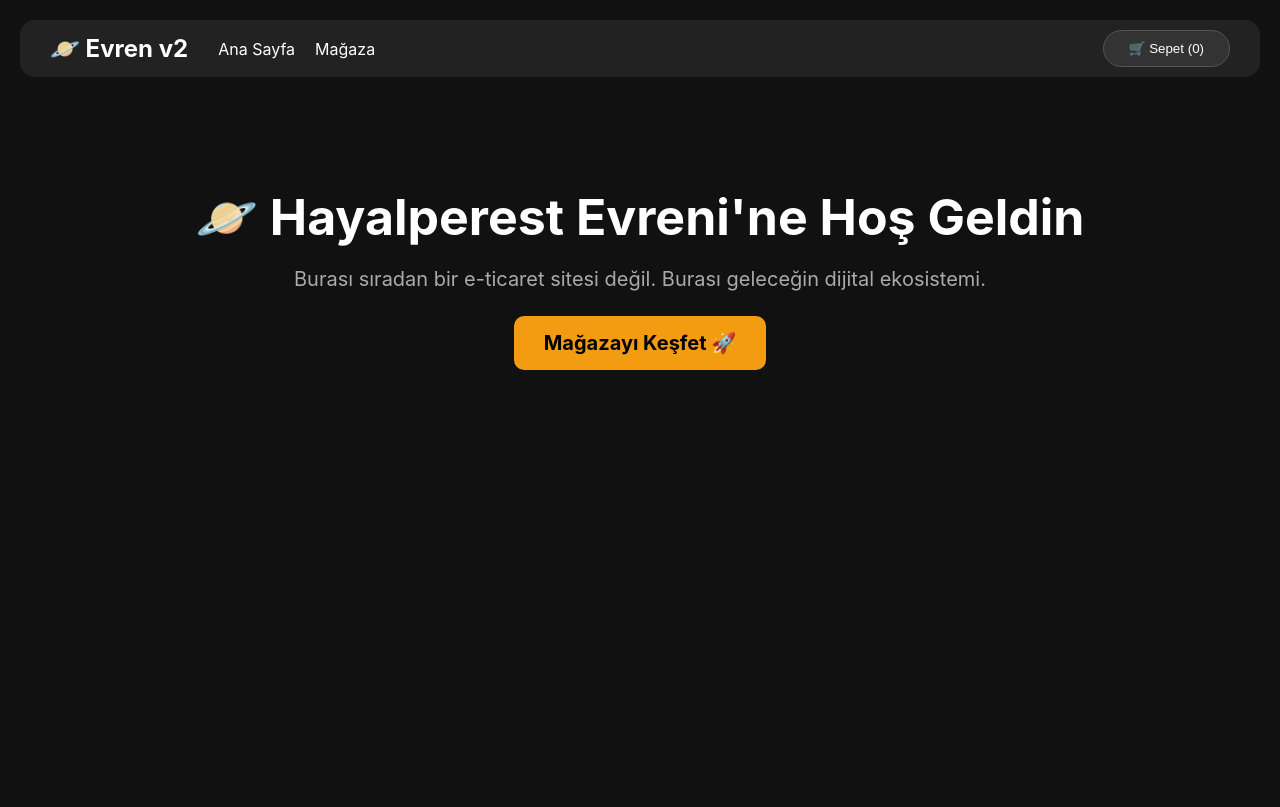
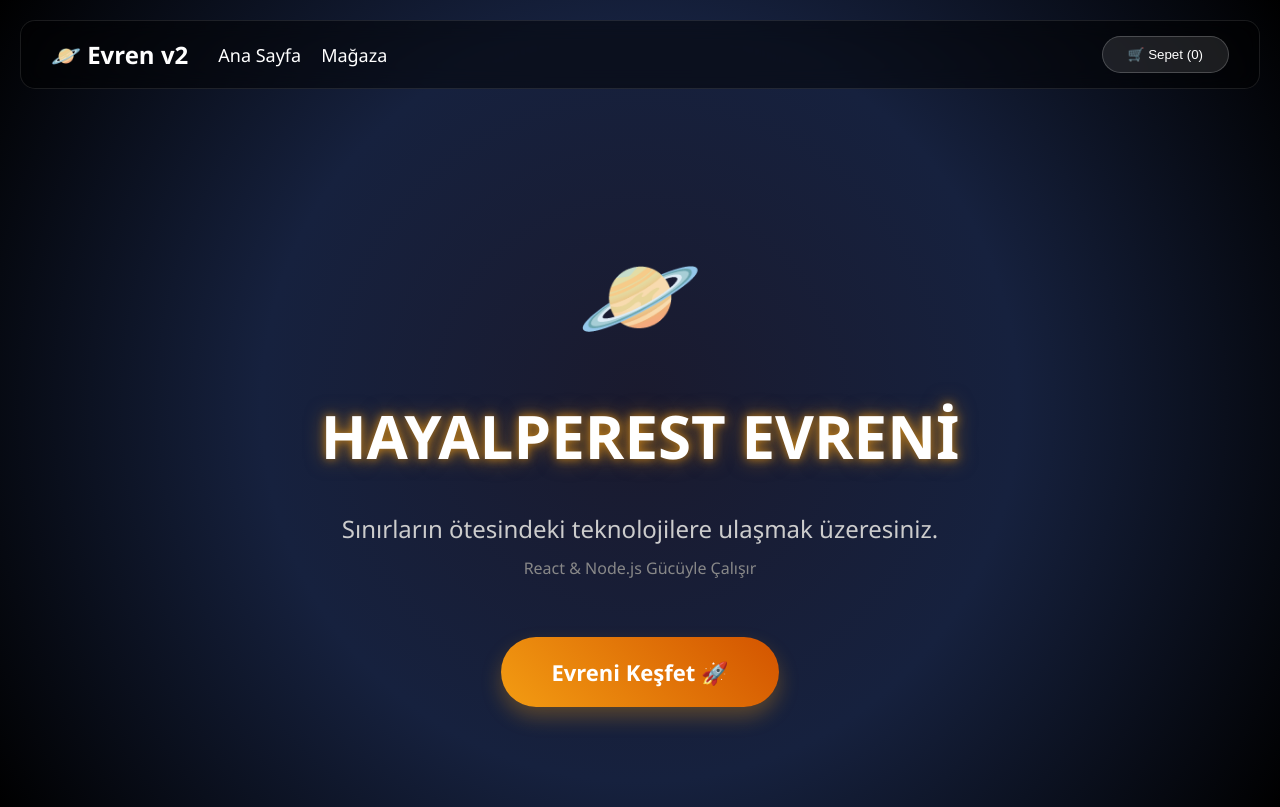
Before and after one commit to mehmet8008/hayalperest-react, a React (Vite) app: page / in a window 1280 px wide. Built offline with nearby package versions, Linux system fonts and the light colour scheme.

Commit message:
Tasarım yenilendi, arama motoru ve sipariş verme özelliği eklendi

```diff
--- a/package.json
+++ b/package.json
@@ -12,7 +12,8 @@
   "dependencies": {
     "react": "^19.2.0",
     "react-dom": "^19.2.0",
-    "react-router-dom": "^7.11.0"
+    "react-router-dom": "^7.11.0",
+    "react-toastify": "^11.0.5"
   },
   "devDependencies": {
     "@eslint/js": "^9.39.1",
--- a/src/App.jsx
+++ b/src/App.jsx
@@ -1,5 +1,8 @@
 import { useState } from 'react'
-import { Routes, Route, Link } from 'react-router-dom' // Yönlendirme araçları
+import { Routes, Route, Link } from 'react-router-dom'
+import { ToastContainer, toast } from 'react-toastify';
+import 'react-toastify/dist/ReactToastify.css';
+
 import Anasayfa from './pages/Anasayfa'
 import Magaza from './pages/Magaza'
 
@@ -7,77 +10,145 @@ function App() {
   const [sepet, setSepet] = useState([]);
   const [sepetAcik, setSepetAcik] = useState(false);
 
+  // Sepete Ekleme
   function sepeteEkle(urun) {
     setSepet([...sepet, urun]);
+    toast.success(`${urun.ad} yörüngeye eklendi! 🚀`, {
+      icon: "🪐",
+      theme: "dark"
+    });
   }
 
+  // Sepetten Çıkarma
   function sepettenCikar(indexNo) {
     const yeniSepet = [...sepet];
+    const silinenUrun = yeniSepet[indexNo];
     yeniSepet.splice(indexNo, 1);
     setSepet(yeniSepet);
+    toast.error(`${silinenUrun.ad} boşluğa bırakıldı. 🗑️`, { theme: "dark" });
   }
 
   const toplamTutar = sepet.reduce((toplam, urun) => toplam + urun.fiyat, 0);
 
+  // --- SİPARİŞİ TAMAMLAMA (Backend'e Gönderme) ---
+  function siparisiTamamla() {
+    if(sepet.length === 0) return;
+
+    const siparisVerisi = {
+      musteri_ad: "Misafir React Kullanıcısı", // İleride burası dinamik olacak
+      toplam_tutar: toplamTutar,
+      sepet: sepet
+    };
+
+    // Yükleniyor mesajı verelim
+    const toastId = toast.loading("Sipariş merkeze iletiliyor...");
+
+    fetch('http://localhost:3000/api/siparis-ver', {
+      method: 'POST',
+      headers: { 'Content-Type': 'application/json' },
+      body: JSON.stringify(siparisVerisi)
+    })
+    .then(cevap => cevap.json())
+    .then(sonuc => {
+      // Yükleniyor mesajını sil, başarı mesajı göster
+      toast.update(toastId, { render: `Sipariş Alındı! No: #${sonuc.siparisId} 🎉`, type: "success", isLoading: false, autoClose: 5000 });
+
+      setSepet([]); // Sepeti boşalt
+      setSepetAcik(false); // Pencereyi kapat
+    })
+    .catch(hata => {
+      console.error("Sipariş hatası:", hata);
+      toast.update(toastId, { render: "Bir sorun oluştu!", type: "error", isLoading: false, autoClose: 3000 });
+    });
+  }
+
   return (
     <div style={{ minHeight: '100vh', padding: '20px', position: 'relative' }}>
 
-      {/* --- SABİT MENÜ (NAVBAR) --- */}
+      {/* --- MENÜ (NAVBAR) --- */}
       <div style={{
         display: 'flex', justifyContent: 'space-between', alignItems: 'center',
-        marginBottom: '40px', padding: '10px 30px', backgroundColor: '#222', borderRadius: '15px'
+        marginBottom: '40px', padding: '15px 30px', backgroundColor: 'rgba(0,0,0,0.5)',
+        backdropFilter: 'blur(10px)', borderRadius: '15px', border: '1px solid rgba(255,255,255,0.1)'
       }}>
-        {/* Logo ve Linkler */}
         <div style={{ display: 'flex', alignItems: 'center', gap: '30px' }}>
-          <h2 style={{ margin: 0 }}>🪐 Evren v2</h2>
+          <h2 style={{ margin: 0, fontSize: '24px' }}>🪐 Evren v2</h2>
           <nav>
-            {/* Link etiketi, sayfa yenilenmeden geçiş sağlar */}
-            <Link to="/" style={{ color: 'white', textDecoration: 'none', marginRight: '20px' }}>Ana Sayfa</Link>
-            <Link to="/magaza" style={{ color: 'white', textDecoration: 'none' }}>Mağaza</Link>
+            <Link to="/" style={{ color: 'white', textDecoration: 'none', marginRight: '20px', fontSize: '18px' }}>Ana Sayfa</Link>
+            <Link to="/magaza" style={{ color: 'white', textDecoration: 'none', fontSize: '18px' }}>Mağaza</Link>
           </nav>
         </div>
 
-        {/* Sepet Butonu */}
         <button
           onClick={() => setSepetAcik(!sepetAcik)}
-          style={{ background: '#333', color: 'white', border: '1px solid #555', padding: '10px 25px', borderRadius: '30px', cursor: 'pointer' }}>
+          style={{ background: 'rgba(255,255,255,0.1)', color: 'white', border: '1px solid rgba(255,255,255,0.2)', padding: '10px 25px', borderRadius: '30px', cursor: 'pointer', transition: 'all 0.3s' }}>
           🛒 Sepet ({sepet.length})
         </button>
       </div>
 
-      {/* --- DEĞİŞEN İÇERİK ALANI (ROUTES) --- */}
+      {/* --- SAYFALAR --- */}
       <Routes>
         <Route path="/" element={<Anasayfa />} />
-        {/* Mağaza sayfasına sepeteEkle fonksiyonunu hediye olarak gönderiyoruz (Props) */}
         <Route path="/magaza" element={<Magaza sepeteEkle={sepeteEkle} />} />
       </Routes>
 
-      {/* --- SEPET PENCERESİ (Her sayfada çalışır) --- */}
+      {/* --- SEPET PENCERESİ --- */}
       {sepetAcik && (
         <div style={{
           position: 'fixed', top: 0, right: 0, width: '350px', height: '100%',
-          backgroundColor: '#1a1a1a', borderLeft: '2px solid #333', boxShadow: '-5px 0 15px black',
-          padding: '20px', overflowY: 'auto', zIndex: 999
+          backgroundColor: '#111', borderLeft: '1px solid #333', boxShadow: '-10px 0 30px black',
+          padding: '20px', overflowY: 'auto', zIndex: 9999, display: 'flex', flexDirection: 'column'
         }}>
-          <div style={{ display: 'flex', justifyContent: 'space-between', alignItems: 'center', marginBottom: '20px' }}>
+          <div style={{ display: 'flex', justifyContent: 'space-between', alignItems: 'center', marginBottom: '20px', borderBottom: '1px solid #333', paddingBottom: '10px' }}>
             <h2>Sepetiniz</h2>
-            <button onClick={() => setSepetAcik(false)} style={{ background: 'transparent', border: 'none', color: 'red', fontSize: '20px', cursor: 'pointer' }}>✖</button>
+            <button onClick={() => setSepetAcik(false)} style={{ background: 'transparent', border: 'none', color: '#e74c3c', fontSize: '24px', cursor: 'pointer' }}>✖</button>
           </div>
-          {sepet.length === 0 ? <p style={{ color: '#777' }}>Sepet boş...</p> : (
-            <>
-              {sepet.map((urun, index) => (
-                <div key={index} style={{ borderBottom: '1px solid #333', padding: '10px 0', display: 'flex', justifyContent: 'space-between' }}>
-                  <div><div>{urun.ad}</div><div style={{ fontSize: '12px', color: '#aaa' }}>{urun.fiyat} TL</div></div>
-                  <button onClick={() => sepettenCikar(index)} style={{ background: '#333', color: 'white', border: 'none', padding: '5px 10px', borderRadius: '5px', cursor: 'pointer' }}>Sil</button>
+
+          {sepet.length === 0 ? <p style={{ color: '#777', textAlign: 'center', marginTop: '50px' }}>Sepetinizde henüz ürün yok.</p> : (
+            <div style={{ flex: 1, display: 'flex', flexDirection: 'column' }}>
+              <div style={{ flex: 1 }}>
+                {sepet.map((urun, index) => (
+                  <div key={index} style={{ borderBottom: '1px solid #333', padding: '15px 0', display: 'flex', justifyContent: 'space-between', alignItems: 'center' }}>
+                    <div>
+                        <div style={{ fontWeight: 'bold' }}>{urun.ad}</div>
+                        <div style={{ fontSize: '12px', color: '#aaa' }}>{urun.fiyat} TL</div>
+                    </div>
+                    <button onClick={() => sepettenCikar(index)} style={{ background: '#333', color: '#e74c3c', border: 'none', padding: '5px 10px', borderRadius: '5px', cursor: 'pointer' }}><i className="fas fa-trash"></i> Sil</button>
+                  </div>
+                ))}
+              </div>
+
+              <div style={{ marginTop: '20px', borderTop: '2px solid #333', paddingTop: '20px' }}>
+                <div style={{ display: 'flex', justifyContent: 'space-between', marginBottom: '15px', fontSize: '18px' }}>
+                    <span>Toplam:</span>
+                    <span style={{ color: '#f39c12', fontWeight: 'bold' }}>{toplamTutar} TL</span>
                 </div>
-              ))}
-              <div style={{ marginTop: '20px', borderTop: '2px solid #444', paddingTop: '15px' }}>
-                <h3>Toplam: <span style={{ color: '#f39c12' }}>{toplamTutar} TL</span></h3>
+
+                {/* İŞTE GÜNCELLENEN BUTON BURADA */}
+                <button
+                  onClick={siparisiTamamla}
+                  style={{
+                      width: '100%', padding: '15px',
+                      background: 'linear-gradient(45deg, #27ae60, #2ecc71)',
+                      color: 'white', border: 'none', borderRadius: '10px',
+                      fontSize: '18px', cursor: 'pointer', fontWeight: 'bold',
+                      boxShadow: '0 5px 15px rgba(46, 204, 113, 0.3)',
+                      transition: 'transform 0.2s'
+                  }}
+                  onMouseDown={(e) => e.target.style.transform = 'scale(0.95)'}
+                  onMouseUp={(e) => e.target.style.transform = 'scale(1)'}
+                >
+                  Ödemeyi Tamamla 💳
+                </button>
+
               </div>
-            </>
+            </div>
           )}
         </div>
       )}
+
+      {/* --- BİLDİRİM KUTUSU --- */}
+      <ToastContainer position="top-right" autoClose={3000} theme="dark" />
 
     </div>
   )
--- a/src/index.css
+++ b/src/index.css
@@ -1,24 +1,50 @@
-/* 1. Tüm elementlerin kutu hesabını düzelt */
+/* 1. TEMEL AYARLAR */
 * {
   box-sizing: border-box;
 }
 
-/* 2. Sayfanın genel ayarları */
 body {
   margin: 0;
   padding: 0;
   width: 100%;
   min-height: 100vh;
-  background-color: #111; /* Siyah arka plan */
+  /* Derin Uzay Gradienti */
+  background: radial-gradient(circle at center, #1a1a2e 0%, #16213e 50%, #000000 100%);
   color: white;
-  font-family: -apple-system, BlinkMacSystemFont, 'Segoe UI', Roboto, sans-serif;
+  font-family: 'Segoe UI', Tahoma, Geneva, Verdana, sans-serif;
+  overflow-x: hidden; /* Yanlardan taşmayı engelle */
 }
 
-/* 3. İŞTE ÇÖZÜM BURADA: React'in Ana Kutusu (#root) */
 #root {
-  width: 100%;       /* Genişliği %100 yap */
-  max-width: 100%;   /* Kısıtlamayı kaldır */
-  margin: 0;         /* Kenar boşluklarını sıfırla */
-  padding: 0;        /* İç boşlukları sıfırla */
-  text-align: left;  /* Yazıları sola yasla (Vite bazen ortalar) */
+  width: 100%;
+  max-width: 100%;
 }
+
+/* 2. ANİMASYONLAR */
+
+/* Süzülme Efekti (Astronot gibi) */
+@keyframes süzülme {
+  0% { transform: translateY(0px); }
+  50% { transform: translateY(-20px); } /* Yukarı çık */
+  100% { transform: translateY(0px); } /* Aşağı in */
+}
+
+.floating-anim {
+  animation: süzülme 3s ease-in-out infinite;
+}
+
+/* Parlama Efekti */
+.glow-text {
+  text-shadow: 0 0 10px rgba(243, 156, 18, 0.7), 0 0 20px rgba(243, 156, 18, 0.5);
+}
+
+/* Kart Hover Efekti (Kartın üzerine gelince) */
+.urun-karti {
+  transition: all 0.3s ease; /* Yumuşak geçiş */
+}
+
+.urun-karti:hover {
+  transform: scale(1.05); /* %5 büyüt */
+  box-shadow: 0 0 20px rgba(243, 156, 18, 0.4) !important; /* Sarı ışık saç */
+  border-color: #f39c12 !important;
+}
--- a/src/pages/Anasayfa.jsx
+++ b/src/pages/Anasayfa.jsx
@@ -2,23 +2,44 @@ import { Link } from 'react-router-dom';
 
 function Anasayfa() {
   return (
-    <div style={{ textAlign: 'center', padding: '50px', color: 'white' }}>
-      <h1 style={{ fontSize: '50px', margin: '20px 0' }}>🪐 Hayalperest Evreni'ne Hoş Geldin</h1>
-      <p style={{ fontSize: '20px', color: '#aaa' }}>
-        Burası sıradan bir e-ticaret sitesi değil. Burası geleceğin dijital ekosistemi.
+    <div style={{
+      textAlign: 'center',
+      padding: '100px 20px',
+      minHeight: '80vh',
+      display: 'flex',
+      flexDirection: 'column',
+      justifyContent: 'center',
+      alignItems: 'center'
+    }}>
+
+      {/* Animasyonlu Logo/İkon */}
+      <div className="floating-anim" style={{ fontSize: '100px', marginBottom: '20px' }}>
+        🪐
+      </div>
+
+      <h1 className="glow-text" style={{ fontSize: '60px', margin: '10px 0', fontWeight: 'bold' }}>
+        HAYALPEREST EVRENİ
+      </h1>
+
+      <p style={{ fontSize: '24px', color: '#ccc', maxWidth: '600px', lineHeight: '1.5' }}>
+        Sınırların ötesindeki teknolojilere ulaşmak üzeresiniz.
+        <br />
+        <span style={{ fontSize: '16px', color: '#888' }}>React & Node.js Gücüyle Çalışır</span>
       </p>
 
-      <div style={{ marginTop: '40px' }}>
+      <div style={{ marginTop: '50px' }}>
         <Link to="/magaza" style={{
-          padding: '15px 30px',
-          fontSize: '20px',
-          backgroundColor: '#f39c12',
-          color: 'black',
+          padding: '20px 50px',
+          fontSize: '22px',
+          background: 'linear-gradient(45deg, #f39c12, #d35400)', // Renk geçişli buton
+          color: 'white',
           textDecoration: 'none',
           fontWeight: 'bold',
-          borderRadius: '10px'
+          borderRadius: '50px',
+          boxShadow: '0 10px 20px rgba(243, 156, 18, 0.3)',
+          transition: 'transform 0.2s'
         }}>
-          Mağazayı Keşfet 🚀
+          Evreni Keşfet 🚀
         </Link>
       </div>
     </div>
```
Also changed, not shown: src/pages/Magaza.jsx (+95 -31 lines), 1 other file (tests, documents, lock files or other folders).
